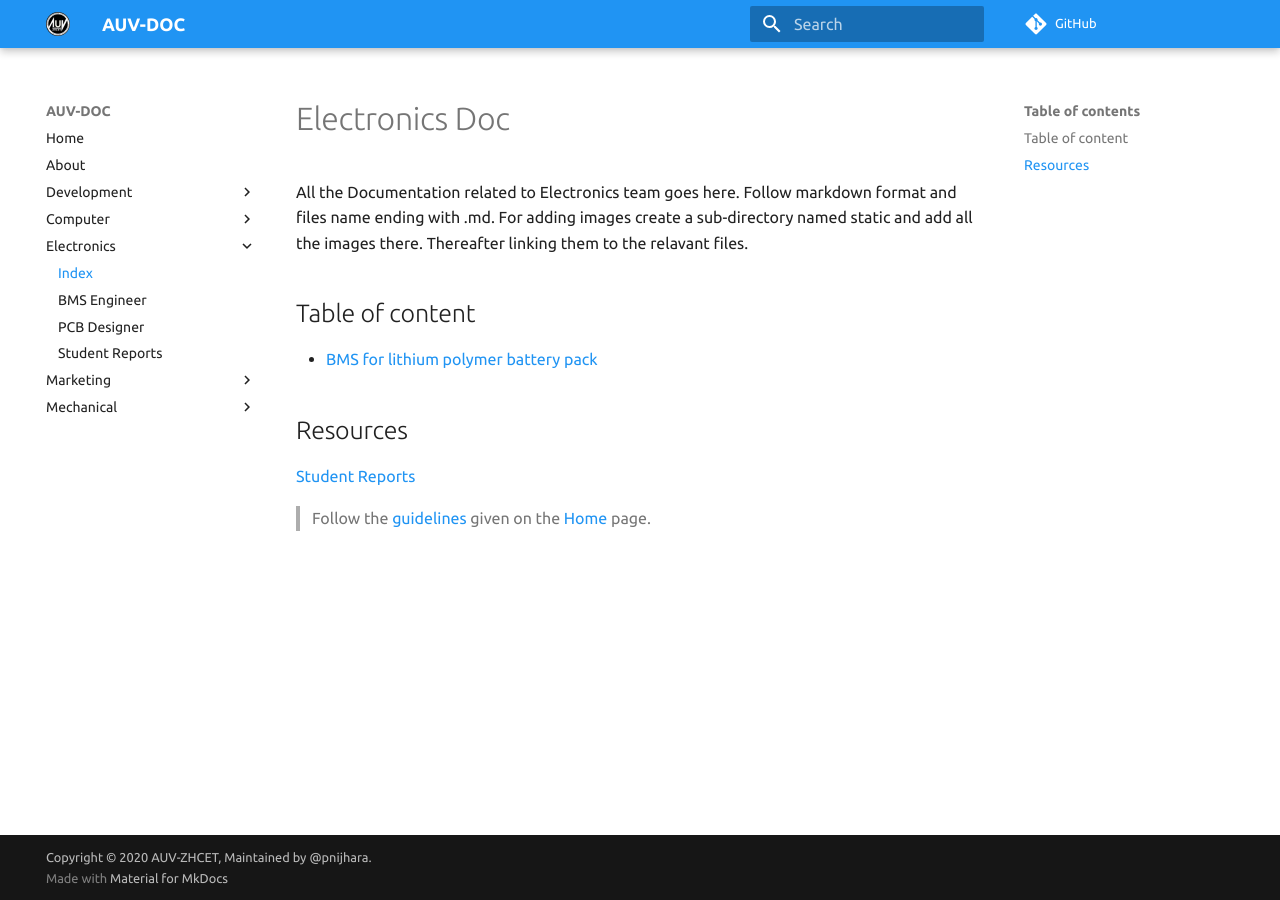
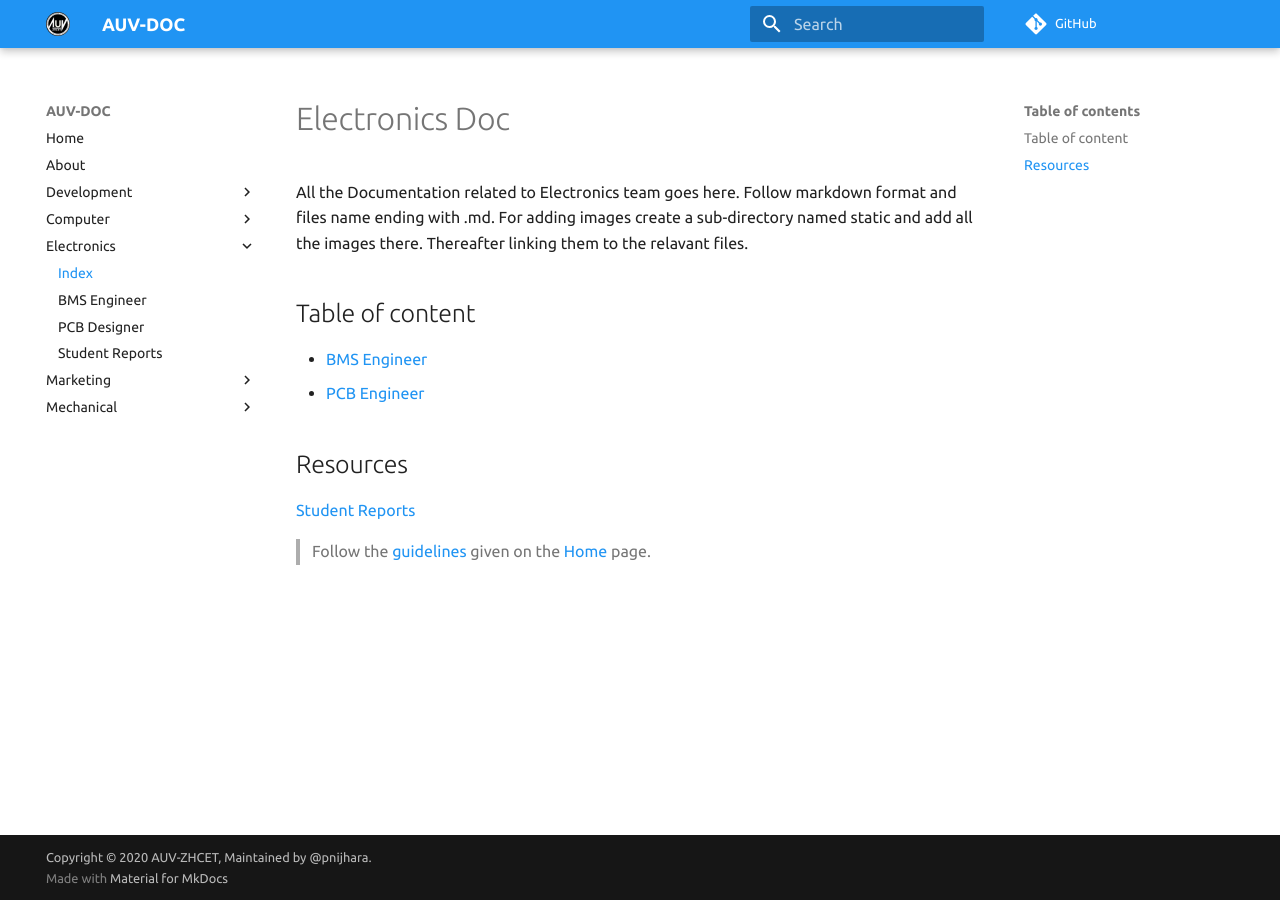
Before and after one commit to auvzhcet/Documentation, an MkDocs documentation site: the page built from docs/electronics/README.md, in a window 1280 px wide. Built offline with MkDocs 1.6.1 and Material for MkDocs 9.7.7, drawn with Linux system fonts in a browser that asks for light colours; comment, search, counter and statistics services are not loaded.

Commit message:
docs: Update Electronics README.md (#65)
* update mechanical README

* corrected Spelling

* update nav links

* update table of content

* update nav links

* update README.md

* Fix typo

Co-authored-by: Prajjwal Nijhara <prajjwalnijhara@gmail.com>

```diff
--- a/docs/electronics/README.md
+++ b/docs/electronics/README.md
@@ -5,9 +5,11 @@ Follow markdown format and files name ending with .md. For adding images create
 
 ## Table of content
 
-- [BMS for lithium polymer battery pack](BMS_for_lithium_polymer_battery_pack.md)
+- [BMS Engineer](bms_Engineer.md)
+- [PCB Engineer](pcb_Enginner.md)
 
 ## Resources
 
 [Student Reports](student_Reports/students.md)
+
 > Follow the [guidelines](../index.md#format-of-docs) given on the [Home](../index.md) page.
```
